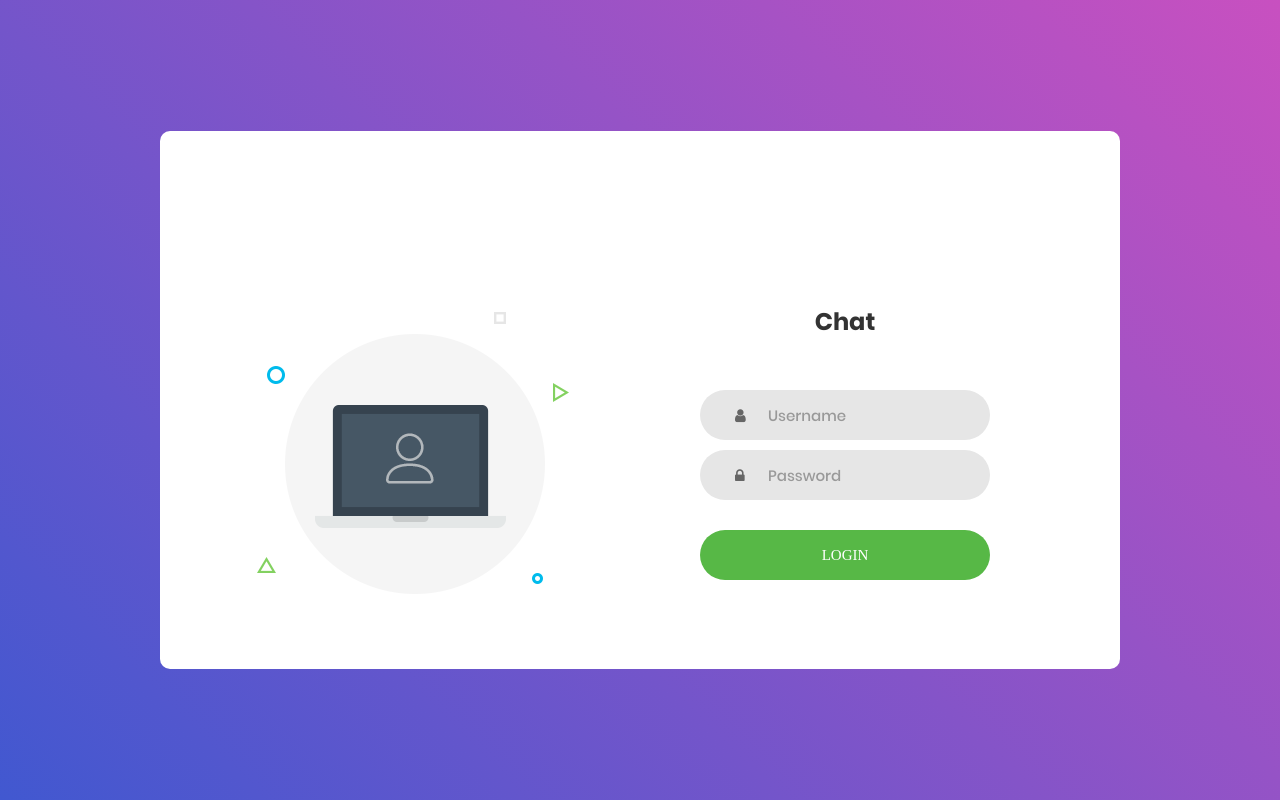
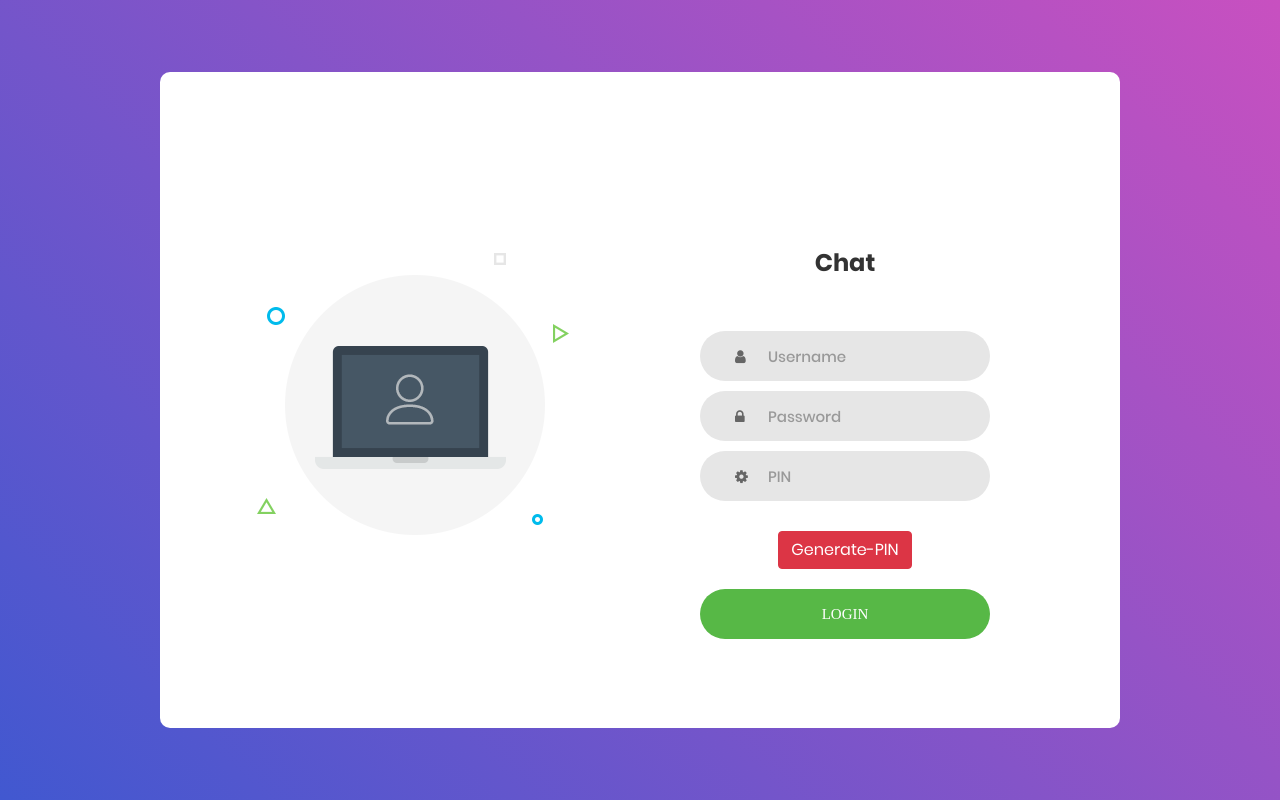
Before and after one commit to davidalejandrolazopampa/Seguirdad_EIM, a Flask app: page /login in a window 1280 px wide. Run offline with Flask 2, Linux system fonts and the light colour scheme; some libraries are stand-ins or nearby versions; some web fonts are replaced.

Commit message:
FrontEnd PIN aggregate

```diff
--- a/web/templates/login2.html
+++ b/web/templates/login2.html
@@ -50,6 +50,22 @@
 						<span class="symbol-input100">
 							<i class="fa fa-lock" aria-hidden="true"></i>
 						</span>
+
+					</div>
+
+
+					<div class="wrap-input100">
+						<input class="input100" type="text" name="pin" placeholder="PIN" id="pin">
+						<span class="focus-input100"></span>
+						<span class="symbol-input100">
+							<i class="fa fa-cog" aria-hidden="true"></i>
+						</span>
+					</div>
+
+					<div class="container-login100-form-btn">
+						<button class="btn btn-danger" value="pin" onclick="getPIN()">
+							Generate-PIN
+						</button>
 					</div>
 
 					<div class="container-login100-form-btn">
@@ -59,28 +75,18 @@
 						<br><br>
 						<br><br>
 					</div>
+
+
+
+
+
+
 					<div class="wrap-input100">
 						<img id="loading" src="/static/login/images/loading.gif" style="display: none"/>
 						<img id="ok" src="/static/login/images/correct.png" style="display: none"/>
 						<img id="fail" src="/static/login/images/fail.png" style="display: none"/>
 					</div>
 
-					<!--
-					<div class="text-center p-t-12">
-						<span class="txt1">
-							Forgot
-						</span>
-						<a class="txt2" href="#">
-							Username / Password?
-						</a>
-					</div>
-
-					<div class="text-center p-t-136">
-						<a class="txt2" href="#">
-							Create your Account
-							<i class="fa fa-long-arrow-right m-l-5" aria-hidden="true"></i>
-						</a>
-					</div>-->
 				</div>
 			</div>
 		</div>
```
